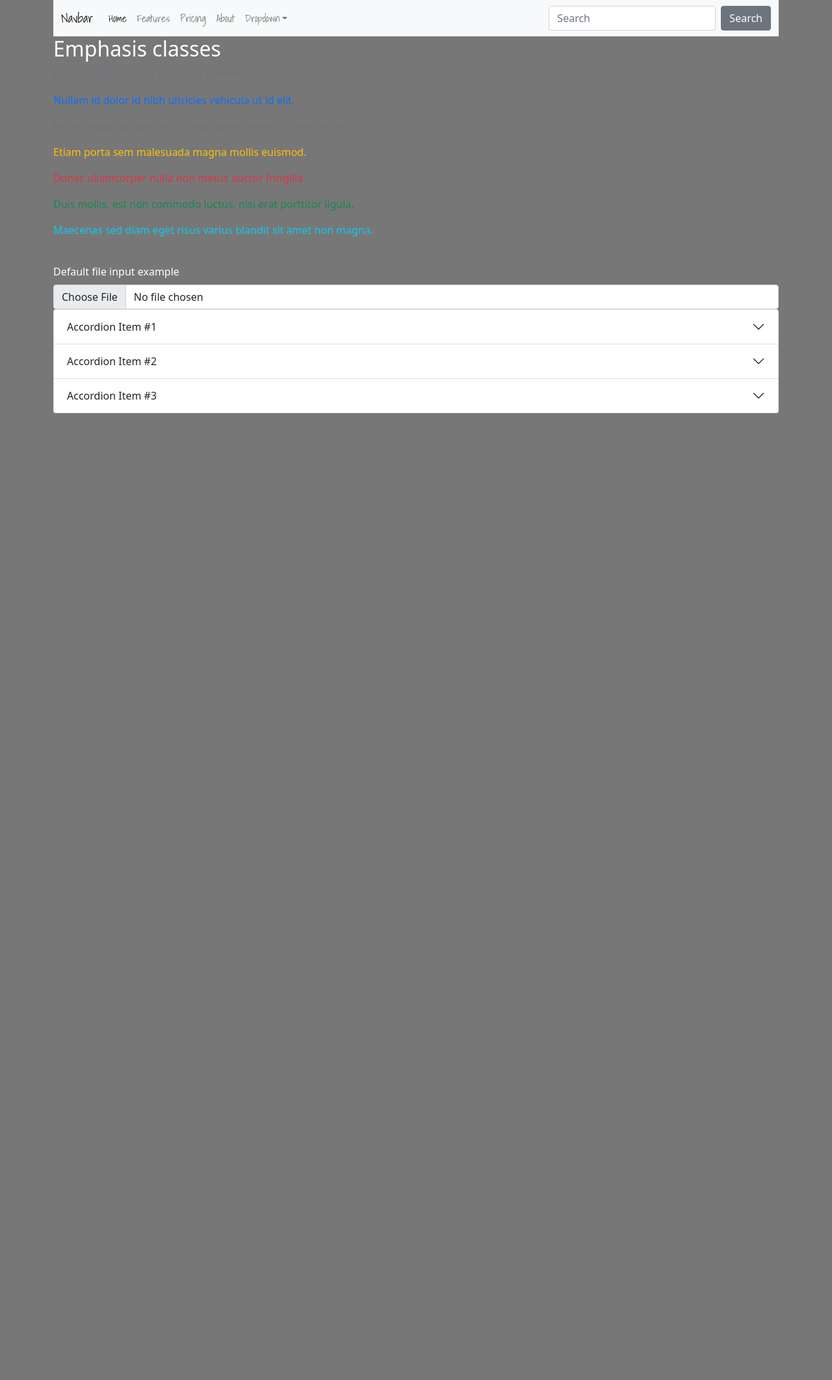
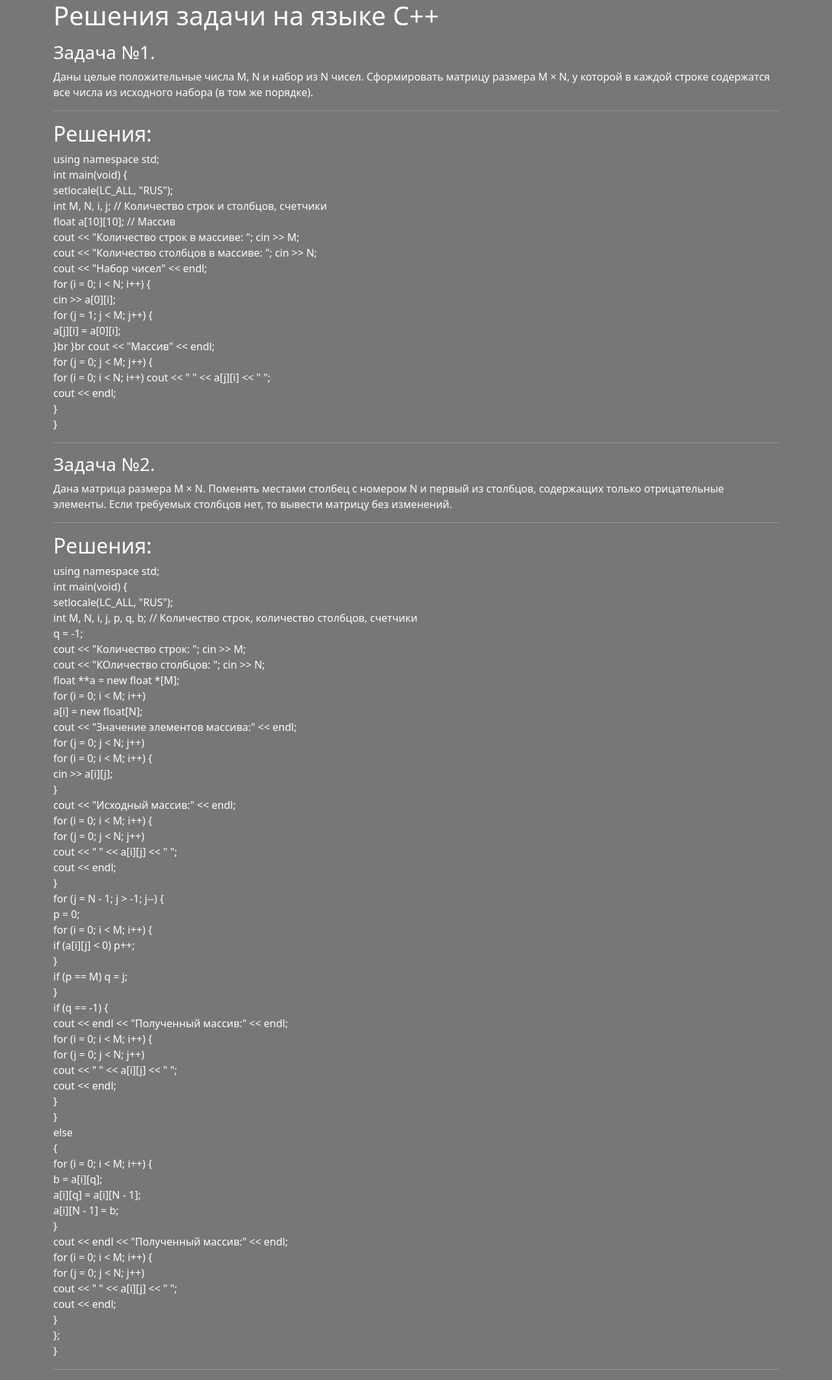
Before and after one commit to bbkurb/my-first-blog, a Django app: page / in a window 1280 px wide. Shown: the whole page at 65% size. Before the commit the page ends 636 px from the top, so only its background shows below. Run offline with Django 3.2, Linux system fonts and the light colour scheme.

Commit message:
Changed the base for the site.

```diff
--- a/mySite/apps/blog/templates/base.html
+++ b/mySite/apps/blog/templates/base.html
@@ -14,105 +14,101 @@
 </head>
 <body>
 	<div class="container">
+		<div class="col-12">
+			<h1>Решения задачи на языке C++</h1>
+			<p><h3>Задача №1.</h3> Даны целые положительные числа M, N и набор из N чисел. Сформировать матрицу размера M × N, у которой в каждой строке содержатся все числа из исходного набора (в том же порядке).</p><hr>
 
-		<nav class="navbar navbar-expand-lg navbar-light bg-light">
-		  <div class="container-fluid">
-		    <a class="navbar-brand" href="#">Navbar</a>
-		    <button class="navbar-toggler" type="button" data-bs-toggle="collapse" data-bs-target="#navbarColor03" aria-controls="navbarColor03" aria-expanded="false" aria-label="Toggle navigation">
-		      <span class="navbar-toggler-icon"></span>
-		    </button>
+			<h2>Решения:</h2>
+			<div class="">
+				<p>
+					using namespace std;<br>
 
-		    <div class="collapse navbar-collapse" id="navbarColor03">
-		      <ul class="navbar-nav me-auto">
-		        <li class="nav-item">
-		          <a class="nav-link active" href="#">Home
-		            <span class="visually-hidden">(current)</span>
-		          </a>
-		        </li>
-		        <li class="nav-item">
-		          <a class="nav-link" href="#">Features</a>
-		        </li>
-		        <li class="nav-item">
-		          <a class="nav-link" href="#">Pricing</a>
-		        </li>
-		        <li class="nav-item">
-		          <a class="nav-link" href="#">About</a>
-		        </li>
-		        <li class="nav-item dropdown">
-		          <a class="nav-link dropdown-toggle" data-bs-toggle="dropdown" href="#" role="button" aria-haspopup="true" aria-expanded="false">Dropdown</a>
-		          <div class="dropdown-menu">
-		            <a class="dropdown-item" href="#">Action</a>
-		            <a class="dropdown-item" href="#">Another action</a>
-		            <a class="dropdown-item" href="#">Something else here</a>
-		            <div class="dropdown-divider"></div>
-		            <a class="dropdown-item" href="#">Separated link</a>
-		          </div>
-		        </li>
-		      </ul>
-		      <form class="d-flex">
-		        <input class="form-control me-sm-2" type="text" placeholder="Search">
-		        <button class="btn btn-secondary my-2 my-sm-0" type="submit">Search</button>
-		      </form>
-		    </div>
-		  </div>
-		</nav>
+					int main(void) {<br>
+						setlocale(LC_ALL, "RUS");<br>
+						int M, N, i, j; // Количество строк и столбцов, счетчики<br>
+						float a[10][10]; // Массив<br>
+						cout << "Количество строк в массиве: "; cin >> M;<br>
+						cout << "Количество столбцов в массиве: "; cin >> N;<br>
+						cout << "Набор чисел" << endl;<br>
+						for (i = 0; i < N; i++) {<br>
+							cin >> a[0][i];<br>
+							for (j = 1; j < M; j++) {<br>
+								a[j][i] = a[0][i];<br>
+							}br
+						}br
+						cout << "Массив" << endl;<br>
+						for (j = 0; j < M; j++) {<br>
+							for (i = 0; i < N; i++) cout << " " << a[j][i] << " ";<br>
+							cout << endl;<br>
+						} <br>
+					}
 
+				</p>
+			</div>
+		</div><hr>
+		<div class="col-12">
+			<div class="col-12">
+				<p><h3>Задача №2.</h3> Дана матрица размера M × N. Поменять местами столбец с номером N и первый из столбцов, содержащих только отрицательные элементы. Если требуемых столбцов нет, то вывести матрицу без изменений.</p><hr>
 
+				<h2>Решения:</h2>
+				<div class="textareaContainer">
+					<p>
+						using namespace std; <br>
+						int main(void) { <br>
+							setlocale(LC_ALL, "RUS"); <br>
+							int M, N, i, j, p, q, b; // Количество строк, количество столбцов, счетчики <br>
+							q = -1; <br>
+							cout << "Количество строк: "; cin >> M; <br>
+							cout << "КОличество столбцов: "; cin >> N; <br>
+							float **a = new float *[M]; <br>
+							for (i = 0; i < M; i++) <br>
+								a[i] = new float[N]; <br>
 
-		<h2>Emphasis classes</h2>
-		<p class="text-muted">Fusce dapibus, tellus ac cursus commodo, tortor mauris nibh.</p>
-		<p class="text-primary">Nullam id dolor id nibh ultricies vehicula ut id elit.</p>
-		<p class="text-secondary">Pellentesque ornare sem lacinia quam venenatis vestibulum.</p>
-		<p class="text-warning">Etiam porta sem malesuada magna mollis euismod.</p>
-		<p class="text-danger">Donec ullamcorper nulla non metus auctor fringilla.</p>
-		<p class="text-success">Duis mollis, est non commodo luctus, nisi erat porttitor ligula.</p>
-		<p class="text-info">Maecenas sed diam eget risus varius blandit sit amet non magna.</p>
-
-		<div class="form-group">
-      <label for="formFile" class="form-label mt-4">Default file input example</label>
-      <input class="form-control" type="file" id="formFile">
-    </div>
-
-    	<div class="accordion" id="accordionExample">
-    	  <div class="accordion-item">
-    	    <h2 class="accordion-header" id="headingOne">
-    	      <button class="accordion-button collapsed" type="button" data-bs-toggle="collapse" data-bs-target="#collapseOne" aria-expanded="false" aria-controls="collapseOne">
-    	        Accordion Item #1
-    	      </button>
-    	    </h2>
-    	    <div id="collapseOne" class="accordion-collapse collapse" aria-labelledby="headingOne" data-bs-parent="#accordionExample" style="">
-    	      <div class="accordion-body">
-    	        <strong>This is the first item's accordion body.</strong> It is shown by default, until the collapse plugin adds the appropriate classes that we use to style each element. These classes control the overall appearance, as well as the showing and hiding via CSS transitions. You can modify any of this with custom CSS or overriding our default variables. It's also worth noting that just about any HTML can go within the <code>.accordion-body</code>, though the transition does limit overflow.
-    	      </div>
-    	    </div>
-    	  </div>
-    	  <div class="accordion-item">
-    	    <h2 class="accordion-header" id="headingTwo">
-    	      <button class="accordion-button collapsed" type="button" data-bs-toggle="collapse" data-bs-target="#collapseTwo" aria-expanded="false" aria-controls="collapseTwo">
-    	        Accordion Item #2
-    	      </button>
-    	    </h2>
-    	    <div id="collapseTwo" class="accordion-collapse collapse" aria-labelledby="headingTwo" data-bs-parent="#accordionExample" style="">
-    	      <div class="accordion-body">
-    	        <strong>This is the second item's accordion body.</strong> It is hidden by default, until the collapse plugin adds the appropriate classes that we use to style each element. These classes control the overall appearance, as well as the showing and hiding via CSS transitions. You can modify any of this with custom CSS or overriding our default variables. It's also worth noting that just about any HTML can go within the <code>.accordion-body</code>, though the transition does limit overflow.
-    	      </div>
-    	    </div>
-    	  </div>
-    	  <div class="accordion-item">
-    	    <h2 class="accordion-header" id="headingThree">
-    	      <button class="accordion-button collapsed" type="button" data-bs-toggle="collapse" data-bs-target="#collapseThree" aria-expanded="false" aria-controls="collapseThree">
-    	        Accordion Item #3
-    	      </button>
-    	    </h2>
-    	    <div id="collapseThree" class="accordion-collapse collapse" aria-labelledby="headingThree" data-bs-parent="#accordionExample">
-    	      <div class="accordion-body">
-    	        <strong>This is the third item's accordion body.</strong> It is hidden by default, until the collapse plugin adds the appropriate classes that we use to style each element. These classes control the overall appearance, as well as the showing and hiding via CSS transitions. You can modify any of this with custom CSS or overriding our default variables. It's also worth noting that just about any HTML can go within the <code>.accordion-body</code>, though the transition does limit overflow.
-    	      </div>
-    	    </div>
-    	  </div>
-    	</div>
-
-
+							cout << "Значение элементов массива:" << endl; <br>
+							for (j = 0; j < N; j++) <br>
+								for (i = 0; i < M; i++) { <br>
+									cin >> a[i][j]; <br>
+								} <br>
+							cout << "Исходный массив:" << endl; <br>
+							for (i = 0; i < M; i++) { <br>
+								for (j = 0; j < N; j++) <br>
+									cout << " " << a[i][j] << " "; <br>
+								cout << endl; <br>
+							} <br>
+							for (j = N - 1; j > -1; j--) { <br>
+								p = 0; <br>
+								for (i = 0; i < M; i++) { <br>
+									if (a[i][j] < 0) p++; <br>
+								} <br>
+								if (p == M) q = j; <br>
+							} <br>
+							if (q == -1) { <br>
+								cout << endl << "Полученный массив:" << endl; <br>
+								for (i = 0; i < M; i++) { <br>
+									for (j = 0; j < N; j++) <br>
+										cout << " " << a[i][j] << " "; <br>
+									cout << endl; <br>
+								} <br>
+							} <br>
+							else <br>
+							{ <br>
+								for (i = 0; i < M; i++) { <br>
+									b = a[i][q]; <br>
+									a[i][q] = a[i][N - 1]; <br>
+									a[i][N - 1] = b; <br>
+								} <br>
+								cout << endl << "Полученный массив:" << endl; <br>
+								for (i = 0; i < M; i++) { <br>
+									for (j = 0; j < N; j++) <br>
+										cout << " " << a[i][j] << " "; <br>
+									cout << endl; <br>
+								} <br>
+							}; <br>
+						} <br>
+					</p>
+				</div>
+			</div><hr>
+		</div>
 	</div>
 </body>
 </html>
```
